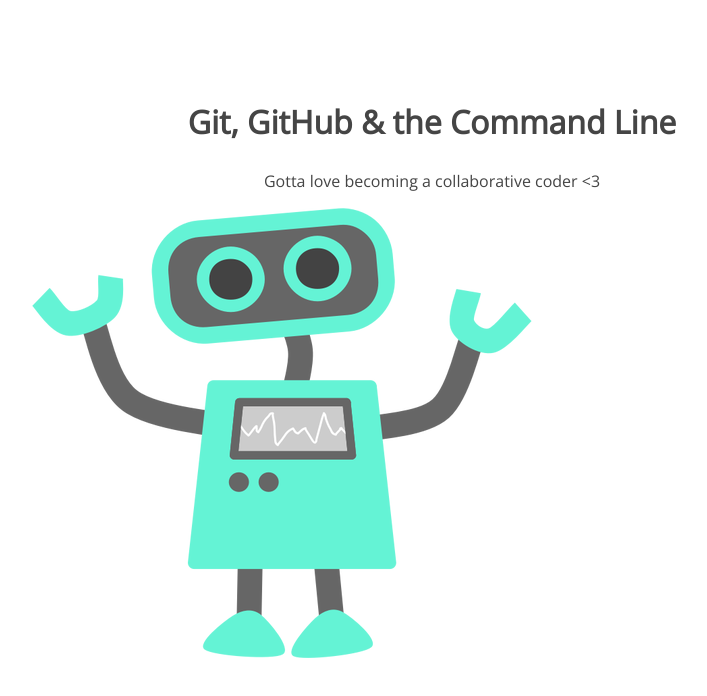
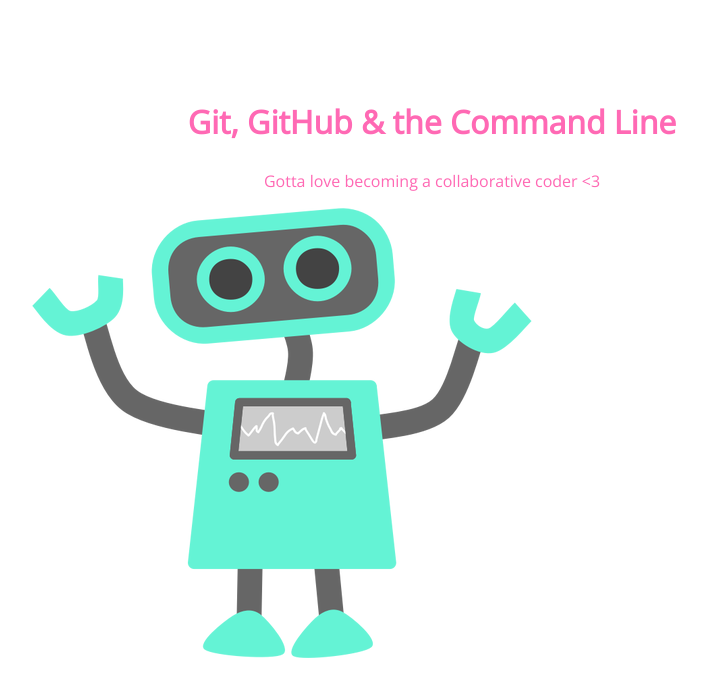
Before and after one commit to wahld008/105-project, a plain HTML site: page index.html in a window 1280 px wide. Shown: the whole page, without its empty margins (208-915 px from the left). Drawn offline with nearby package versions, Linux system fonts and the light colour scheme.

Commit message:
h1 and p color change

```diff
--- a/css/style.css
+++ b/css/style.css
@@ -5,7 +5,7 @@ section {
 section h1,
 section p {
 	text-align: center;
-	color: #454545;
+	color: #FF69B4;
 }
 section h1 {
 	font: 32px 'Open Sans';
```
